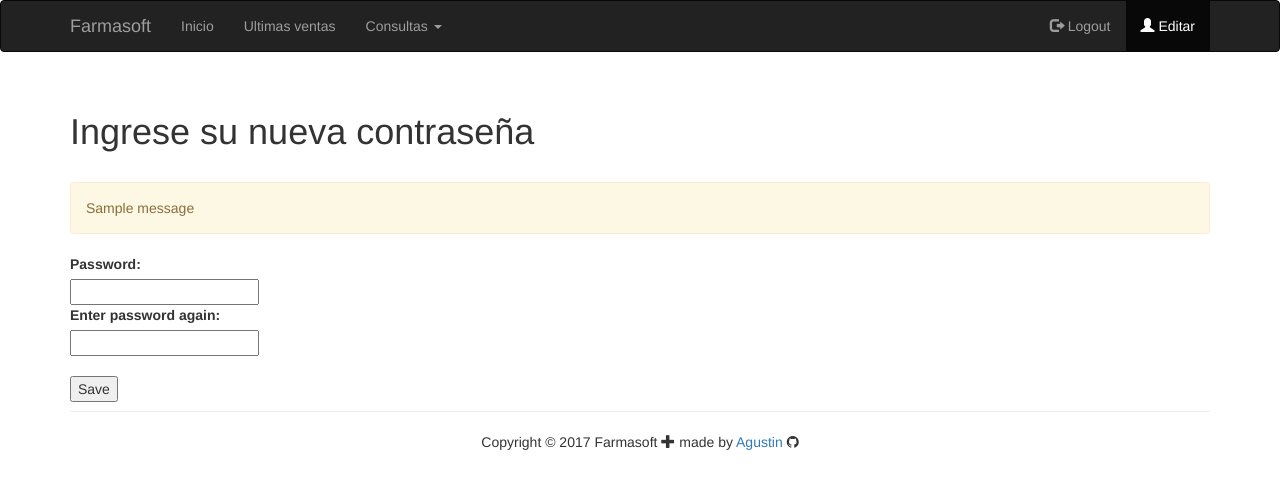
After one commit to agustashd/Learning-Python, a Flask app: page /user in a window 1280 px wide. The commit adds this page. Shown: the top 489 px of the page. Run offline with Flask 2, Linux system fonts and the light colour scheme; the visitor is signed in with stand-in values (Sample User, id 1); one stand-in notice (Sample message) is shown; some libraries are stand-ins or nearby versions.

Commit message:
added password edit option

```diff
--- a/Projects/Farmasoft/app.py
+++ b/Projects/Farmasoft/app.py
@@ -3,7 +3,7 @@ from flask_bootstrap import Bootstrap
 from flask_moment import Moment
 from flask_script import Manager
 from datetime import datetime
-from forms import LogForm, RegForm, QueryForm
+from forms import LogForm, RegForm, EditForm, QueryForm
 import data_manipulation
 
 
@@ -63,6 +63,30 @@ def register():
             else:
                 flash('Error al crear el usuario en la base de datos. Codigo {}'.format(userCreationStatus))
     return render_template('register.html', form=regForm)
+
+@app.route('/user', methods=['GET', 'POST'])
+def user():
+    editForm = EditForm()
+    if 'username' in session:
+        if editForm.validate_on_submit():
+            error = False
+            userData = [session['username'], editForm.password.data]
+            if userData[1] != editForm.repassword.data:
+                error = True
+                flash('Las contraseñas no coinciden')
+            if not error:
+                userEditStatus = data_manipulation.edit_user(userData)
+                if not userEditStatus:
+                    flash('Contraseña editada satisfactoriamente! Por favor vuelva a ingresar')
+                    session.pop('username', None)
+                    return redirect('/login')
+                else:
+                    flash('Error al editar la contraseña en la base de datos. Codigo {}'.format(userCreationStatus))
+        return render_template('user.html',
+                                form=editForm,
+                                username=session.get('username'))
+    flash('Debe estar logueado para acceder al modulo')
+    return redirect('/login')
 
 @app.route('/lastSales')
 def ultimsVentas():
--- a/Projects/Farmasoft/data_manipulation.py
+++ b/Projects/Farmasoft/data_manipulation.py
@@ -84,13 +84,36 @@ def create_user(userData):
     userData: ['username', 'password']
     Returns: 0 si creo el usuario o message como mensaje de error
     '''
-    with open('users.csv', 'a', newline='') as csvFile:
+    with open(USERS_DATA, 'a', newline='') as csvFile:
         filewriter = csv.writer(csvFile)
         try:
             filewriter.writerow(userData)
             return 0
         except csv.Error as message:
             return message
+
+def edit_user(userData):
+    '''
+    Intenta escribir en el csv una fila con el username y el nuevo password
+    userData: ['username', 'password']
+    Returns: 0 si edito el usuario o message como mensaje de error
+    '''
+    with open(USERS_DATA, newline='') as csvFile:
+        filereader = csv.reader(csvFile.readlines())
+    with open(USERS_DATA, 'r+', newline='') as csvFile:
+        filewriter = csv.writer(csvFile)
+        for row in filereader:
+            if row[0] == userData[0]:
+                try:
+                    filewriter.writerow(userData)
+                    return 0
+                except csv.Error as message:
+                    return message
+            else:
+                try:
+                    filewriter.writerow(row)
+                except csv.Error as message:
+                    return message
 
 def show_last_sales():
     '''
--- a/Projects/Farmasoft/forms.py
+++ b/Projects/Farmasoft/forms.py
@@ -14,5 +14,10 @@ class RegForm(FlaskForm):
     repassword = PasswordField('Enter password again:', validators=[DataRequired()])
     submit = SubmitField('Register')
 
+class EditForm(FlaskForm):
+    password = PasswordField('Password:', validators=[DataRequired()])
+    repassword = PasswordField('Enter password again:', validators=[DataRequired()])
+    submit = SubmitField('Save')
+
 class QueryForm(FlaskForm):
     autocompleteInput = StringField('autocompleteInput', validators=[DataRequired()])
--- a/Projects/Farmasoft/templates/base.html
+++ b/Projects/Farmasoft/templates/base.html
@@ -37,6 +37,7 @@
             </ul>
             <ul class="nav navbar-nav navbar-right">
                 <li><a href="/logout"><span class="glyphicon glyphicon-log-out"></span> Logout</a></li>
+                <li><a href="/user"><span class="glyphicon glyphicon-user"></span> Editar</a></li>
             </ul>
             {% else %}
             <ul class="nav navbar-nav">
--- /dev/null
+++ b/Projects/Farmasoft/templates/user.html
@@ -0,0 +1,27 @@
+{% extends "base.html" %}
+{% import "bootstrap/wtf.html" as wtf %}
+{% block title %}Editar{% endblock %}
+
+{% block page_content %}
+<div class="page-header">
+    <h1>Ingrese su nueva contraseña</h1><br>
+    {% with messages = get_flashed_messages() %}
+        {% if messages %}
+            <div class="alert alert-warning">
+            {% for message in messages %}
+                {{ message }}<br>
+            {% endfor %}
+            </div>
+        {% endif %}
+    {% endwith %}
+    <form method="POST" action="/user">
+    {{ form.csrf_token }}
+    {{ form.password.label }}<br>
+    {{ form.password(size=20) }} <br>
+    {{ form.repassword.label }}<br>
+    {{ form.repassword(size=20) }}<br>
+    <br>
+    {{ form.submit }}
+    </form>
+</div>
+{% endblock %}
```
Also changed, not shown: Projects/Farmasoft/tabla.csv (+5 -2 lines), Projects/Farmasoft/users.csv (+5 -14 lines).
